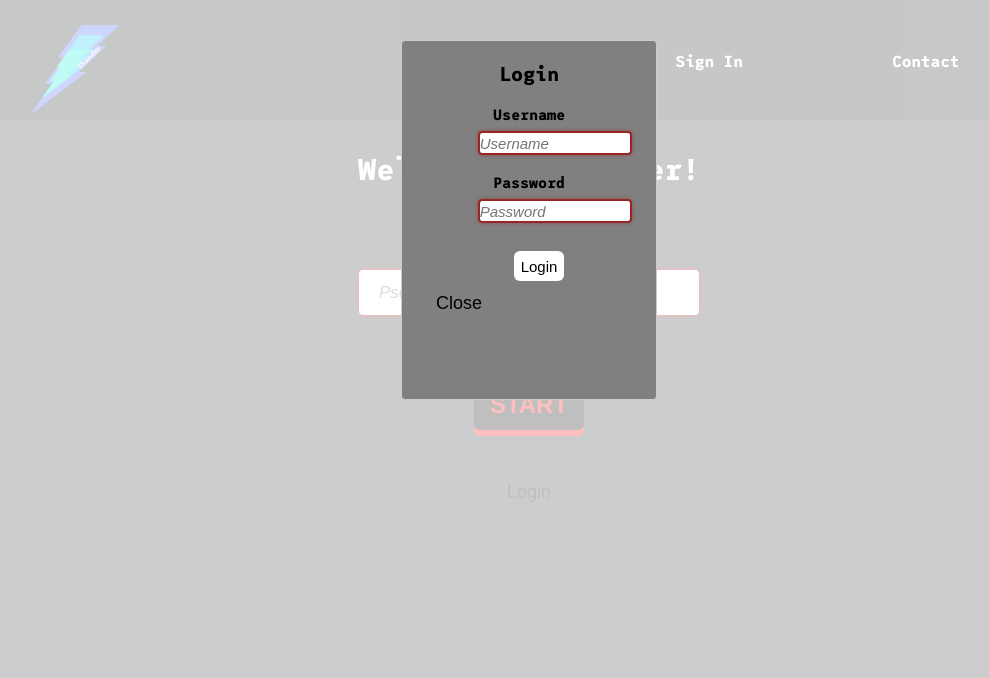
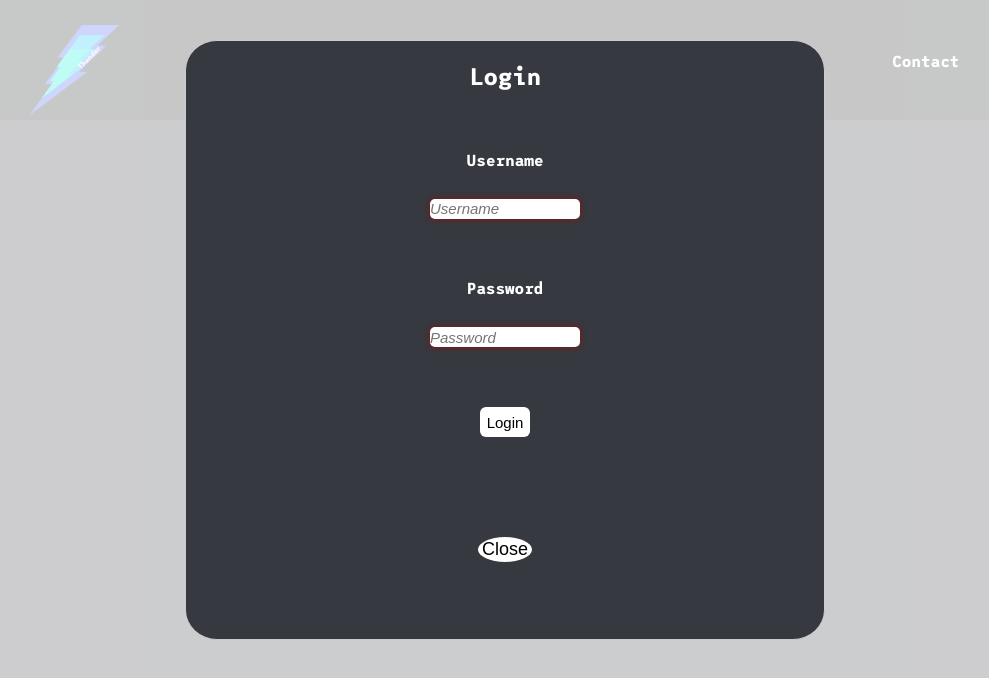
Before and after one commit to clrko/wild-thunder, a React (Create React App) app: page / in a window 1280 px wide. Both pictures are taken after a click on the button "Login". Shown: the top 678 px of the page, without its empty margins (111-1100 px from the left). Built offline with nearby package versions, Linux system fonts and the light colour scheme.

Commit message:
modif homepage

```diff
--- a/src/components/pages/HomePage.js
+++ b/src/components/pages/HomePage.js
@@ -1,7 +1,6 @@
 import React from 'react';
 
 import NavbarHeader from '../shared/NavbarHeader';
-import LoginModal from './LoginModal';
 import Welcome from './Welcome';
 
 const HomePage = () => {
@@ -9,7 +8,6 @@ const HomePage = () => {
         <div>
             <NavbarHeader/>
             <Welcome/>
-            <LoginModal/>
         </div>
     )
 }
--- a/src/components/pages/LoginModal.css
+++ b/src/components/pages/LoginModal.css
@@ -1,5 +1,4 @@
 .button-login-modal{
-    display: block;
     width: 50px;
     height: 30px;
     font-size: 15px;
@@ -7,37 +6,37 @@
     border-style: none;
     border-radius: 6px;
     cursor: pointer;
-    margin-left: 43%;
-    margin-top: 30px;
-}
-.homepageModal{
-    text-align: center;
-    padding-top: 30px;
+    margin-top: 10%;
+    margin-bottom: 15%;
 }
 .login-modal {
     display: flex;
+    align-items: center;
+    justify-content: center;
     flex-direction: column;
+}
+.input-login-modal{
+    margin-top: 5%;
+    width: 150px;
+    height: 20px;
+    border-radius: 1px;
+    font-size: 15px;
+    font-style: italic;
+    box-shadow: 0 0 5px 1px rgba(161, 5, 5, 0.61);
+    border-style:none ;
+    border-radius: 5px;
+}
+.label-login-modal{
+    padding-top: 10%;
+}
+.login-close-modal{
+    background: white;
+    border-radius: 50%;
+    cursor: pointer;
 
 }
-.input-login-modal{
-    margin-top: 10px;
-    width: 150px;
-    height: 20px;
-    margin-left: 27%;
-    border-radius: 2px;
-    font-size: 15px;
-    font-style: italic;
-    outline: 2px solid rgba(161, 5, 5, 0.61);
-    box-shadow: 0 0 5px 1px rgba(161, 5, 5, 0.61);
-    border-style:none ;
+.login-open-modal{
+    background: white;
+    border-radius: 10%;
+    cursor: pointer;
 }
-.title-login-modal , .label-login-modal {
-    text-align: center;
-}
-.label-login-modal{
-    font-size: 15px;
-    margin-top: 20px;
-}
-.title-login-modal{
-    font-size: 20px;
-}
--- a/src/components/pages/LoginModal.js
+++ b/src/components/pages/LoginModal.js
@@ -10,11 +10,11 @@ function LoginModal() {
     const [modalIsOpen,setModalIsOpen] = useState(false)
         return (
             <div className="homepageModal" >
-                <button onClick={() => setModalIsOpen(true)}>Login</button>
-                <Modal isOpen={modalIsOpen}
+                <button className='login-open-modal' onClick={() => setModalIsOpen(true)}>Login</button>
+                <Modal  isOpen={modalIsOpen}
                 onRequestClose={()=> setModalIsOpen(false)}
                 style ={{
-                    content: {color:'black',backgroundColor:'grey', width: '20%' ,bottom:'50%',left:"40%" }
+                    content: {backgroundColor:'#36393F', width: '50%',borderRadius : '5%'  ,marginLeft : '20%' ,height:'75%' }
                 }}>
                     <div className="login-modal">
                         <h2 className="title-login-modal" >Login</h2>
@@ -23,9 +23,9 @@ function LoginModal() {
                         <label className="label-login-modal" >Password</label>
                         <input className="input-login-modal" type="password" name="password" placeholder="Password"  />
                         <input className="button-login-modal" type="submit" value="Login"  />
+                        <button className='login-close-modal'  onClick={() => setModalIsOpen(false)}>Close</button>
                     </div>
 
-                    <button  onClick={() => setModalIsOpen(false)}>Close</button>
                 </Modal>
             </div>
         )
--- a/src/components/pages/Welcome.js
+++ b/src/components/pages/Welcome.js
@@ -1,5 +1,6 @@
 import React from 'react';
 import { Redirect } from 'react-router-dom';
+import LoginModal from './LoginModal';
 
 import "./Welcome.css";
 
@@ -14,7 +15,6 @@ class Welcome extends React.Component {
     }
    handleChange =(e) =>{
         const username = this.state.username
-        const error = this.state.error
         if(username === ''){
             this.setState({error : true})
     }else{
@@ -32,6 +32,7 @@ class Welcome extends React.Component {
                     <label className='label-login' >Choose a pseudo</label>
                     <input className="input-login" type='text' value={this.state.username} name='username' placeholder="Pseudo" onChange={this.onChange} />
                     <p className='error-input'>{this.state.error ? 'Please insert your pseudo' : ""}</p>
+                    <LoginModal/>
                     <button onClick={this.handleChange} className="button-login">Start</button>
                 </div>
             </div>
```
